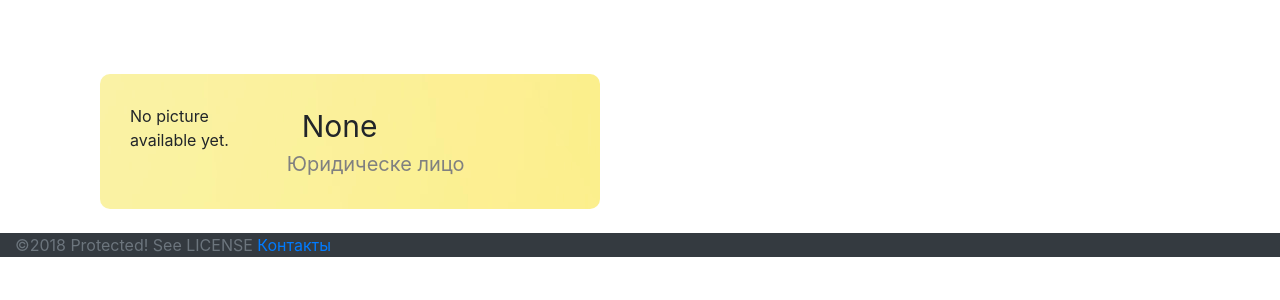
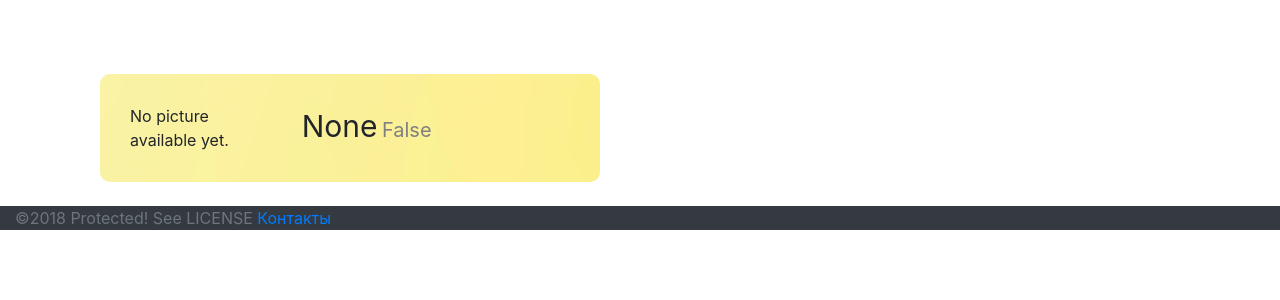
Before and after one commit to mar4elkin/SelectelHackaton, a Django app: page /member/ in a window 1280 px wide. Shown: the part 147-447 px from the top of the page. Run offline with Django 3.2, Linux system fonts and the light colour scheme; the visitor is signed in with stand-in values (Sample User, id 1); some libraries are stand-ins or nearby versions.

Commit message:
fix(auth): userStatus

```diff
--- a/selectelhackaton/templates/member/member-index.html
+++ b/selectelhackaton/templates/member/member-index.html
@@ -21,7 +21,7 @@
           </div>
           <div class="col-md-6">
               <span class="userName">{{user.display_name}}</span>
-              <span class="userStatus">Юридическе лицо</span>
+              <span class="userStatus">{{user.is_entity}}</span>
           </div>
         </div>
       </div>
```
